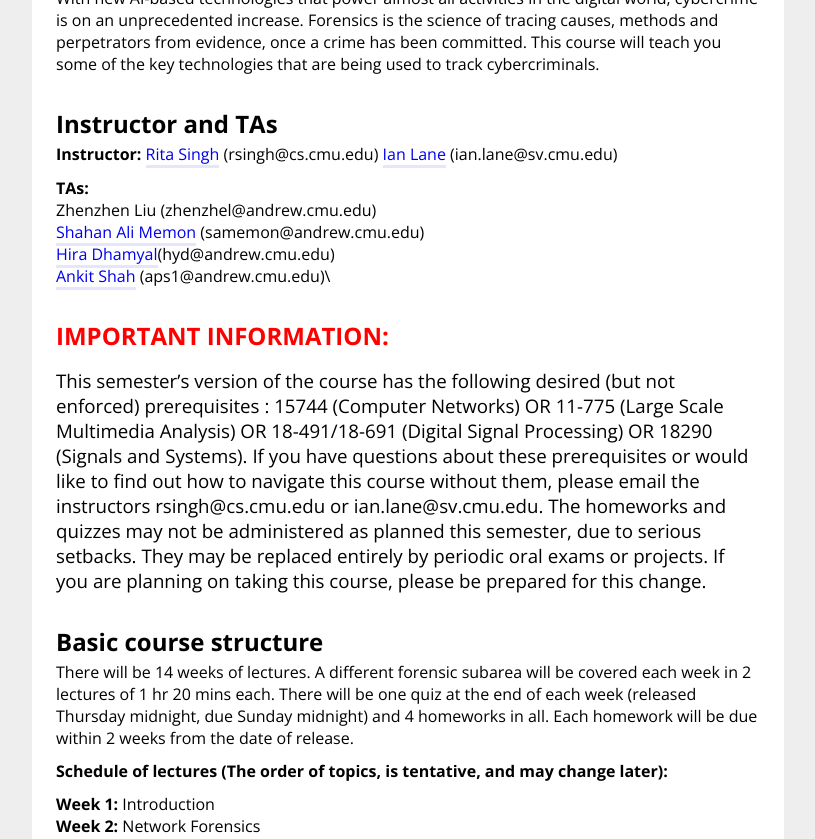
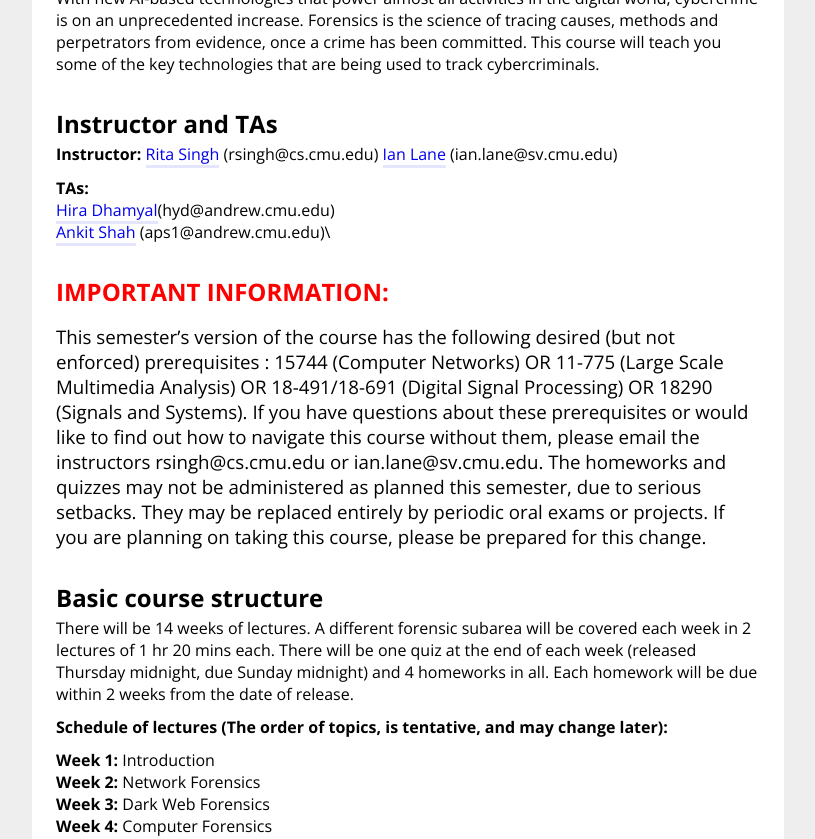
Before and after one commit to forensics-ai/compfor22, a Jekyll site: the page built from index.md, in a window 1280 px wide and 900 px high, scrolled down 644 px, cut to the strip 61-900 px from the top of the window. Shown: the whole strip, without its empty margins (232-1047 px from the left). Built offline with Jekyll 4.4.1, drawn with Linux system fonts in a browser that asks for light colours.

Commit message:
update TA information

```diff
--- a/index.md
+++ b/index.md
@@ -28,8 +28,6 @@ With new AI-based technologies that power almost all activities in the digital w
 		   [Ian Lane](https://engineering.cmu.edu/directory/bios/lane-ian.html) (ian.lane@sv.cmu.edu)
 
 **TAs:**
-		 Zhenzhen Liu (zhenzhel@andrew.cmu.edu)\\
-		 [Shahan Ali Memon](https://nyuad.nyu.edu/en/research/postdoctoral-research/researchers/research-bios/shahan-ali-memon.html) (samemon@andrew.cmu.edu) \\
 		 [Hira Dhamyal](https://www.linkedin.com/in/hiradhamyal/)(hyd@andrew.cmu.edu) \\
 		 [Ankit Shah](https://ankitshah009.github.io/) (aps1@andrew.cmu.edu)\\
 
```
